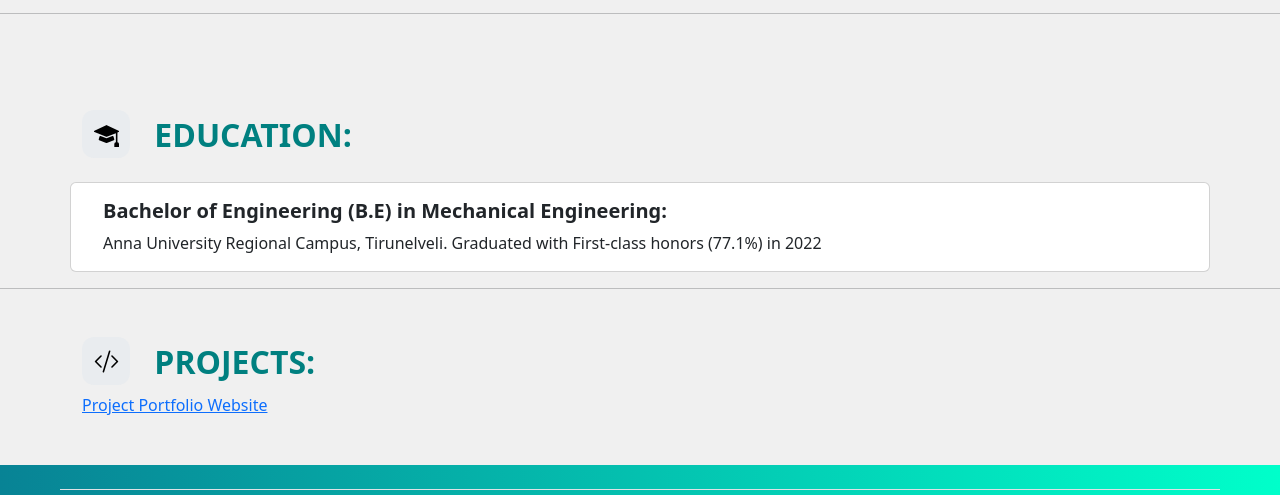
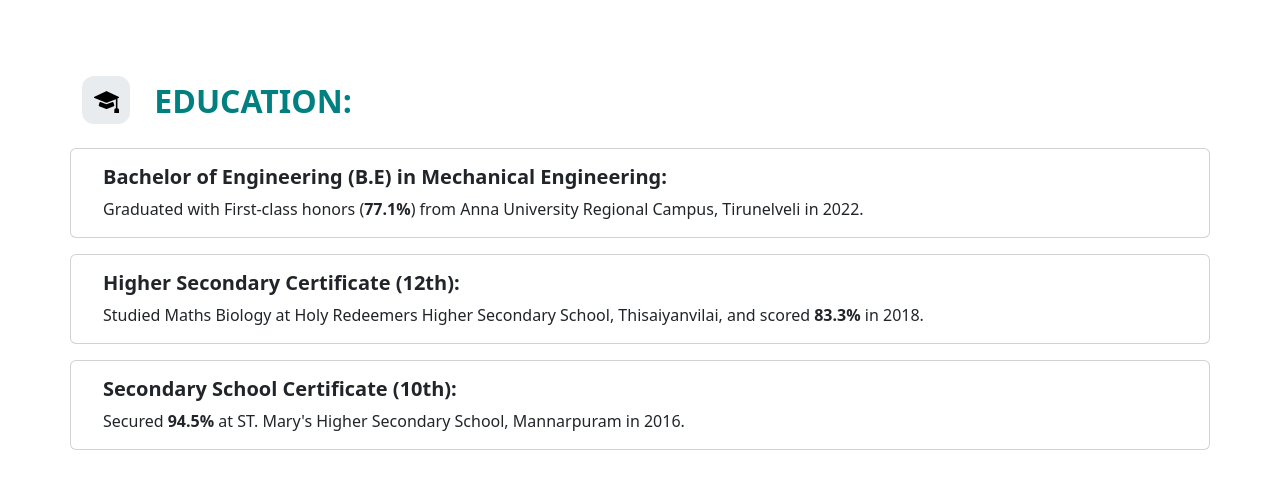
Before and after one commit to SalaitSudhakar/my-resume, a plain HTML site: page index.html in a window 1280 px wide. Shown: the part 1141-1636 px from the top of the page. Drawn offline with nearby package versions, Linux system fonts and the light colour scheme; a script that the page names is missing.

Commit message:
more contnet added on educatiion section

```diff
--- a/index.html
+++ b/index.html
@@ -58,6 +58,7 @@
         </div>
         CERTIFICATION:-
       </h2>
+
       <div class="card mt-3">
         <div class="card-body">
           <h5 class="card-title">The Complete Web Development Bootcamp:</h5>
@@ -86,8 +87,6 @@
       </div>
     </div>
   </section>
-  <hr />
-
 
   <!-- Skills section-->
   <section id="skills" class="container mt-5" >
@@ -137,7 +136,7 @@
       </div>
     </div>
   </section>
-  <hr />
+
 
   <!-- Education section -->
   <section id="education" class="container mt-5">
@@ -156,21 +155,37 @@
         <div class="card-body">
           <h5 class="card-title">Bachelor of Engineering (B.E) in Mechanical Engineering:</h5>
           <p class="card-text">
-            Anna University Regional Campus, Tirunelveli.
-            Graduated with First-class honors (77.1%) in 2022
+            Graduated with First-class honors (<strong>77.1%</strong>) from Anna University Regional Campus, Tirunelveli in 2022.
+          </p>
+        </div>
+      </div>
+
+      <div class="card col-12 mt-3 px-3">
+        <div class="card-body">
+          <h5 class="card-title">Higher Secondary Certificate (12th):</h5>
+          <p class="card-text">
+            Studied Maths Biology at Holy Redeemers Higher Secondary School, Thisaiyanvilai, and scored <strong>83.3%</strong> in 2018.
+          </p>
+        </div>
+      </div>
+
+      <div class="card col-12 mt-3 px-3">
+        <div class="card-body">
+          <h5 class="card-title">Secondary School Certificate (10th):</h5>
+          <p class="card-text">
+            Secured <strong>94.5%</strong> at ST. Mary's Higher Secondary School, Mannarpuram in 2016.
           </p>
         </div>
       </div>
     </div>
     </div>
   </section>
-  <hr />
 
   <!-- Project section-->
   <section id="projects" class="container mt-5">
-    <div class="row">
+    <div class="row ">
       <!-- Project Content Goes Here -->
-      <div class="col">
+      <div class="col-12">
         <h2>
           <div
             class="icon-square text-body-emphasis bg-body-secondary d-inline-flex align-items-center justify-content-center fs-4 flex-shrink-0 me-3"
@@ -179,6 +194,8 @@
           </div>
           PROJECTS:
         </h2>
+      </div>
+      <div class="col-12">
         <a href="https://salaitsudhakar.github.io/html-portfolio">Project Portfolio Website</a>
       </div>
     </div>
@@ -207,8 +224,8 @@
                 width="30"
                 height="30"
                 alt="Twitter logo"
-            /></a>
-  </li>
+            /></a></li>
+
             <li class="ms-3"><a href="mailto:salaitsudhakar.s@gmail.com?"
               ><img src="images/envelope.svg" width="30" height="30" alt="Email logo"
             /></a></a></li>
@@ -217,6 +234,7 @@
       </footer>
     </div>
   </div>
+
   <script
     src="https://cdn.jsdelivr.net/npm/bootstrap@5.3.2/dist/js/bootstrap.bundle.min.js"
     integrity="sha384-C6RzsynM9kWDrMNeT87bh95OGNyZPhcTNXj1NW7RBCsyN/o0jlpcV8Qyq46cDfL" crossorigin="anonymous"
--- a/style.css
+++ b/style.css
@@ -20,7 +20,6 @@ h5 {
 /* Default font size for larger screens */
 body {
   font-size: 16px;
-
 }
 
 html, body {
@@ -28,11 +27,6 @@ html, body {
 }
 
 
-
-  body {
-    background-color: #f0f0f0; /* Set a background color for each section */
-  }
-
-  h2 {
+h2 {
     color: teal;
-  }
+}
```
